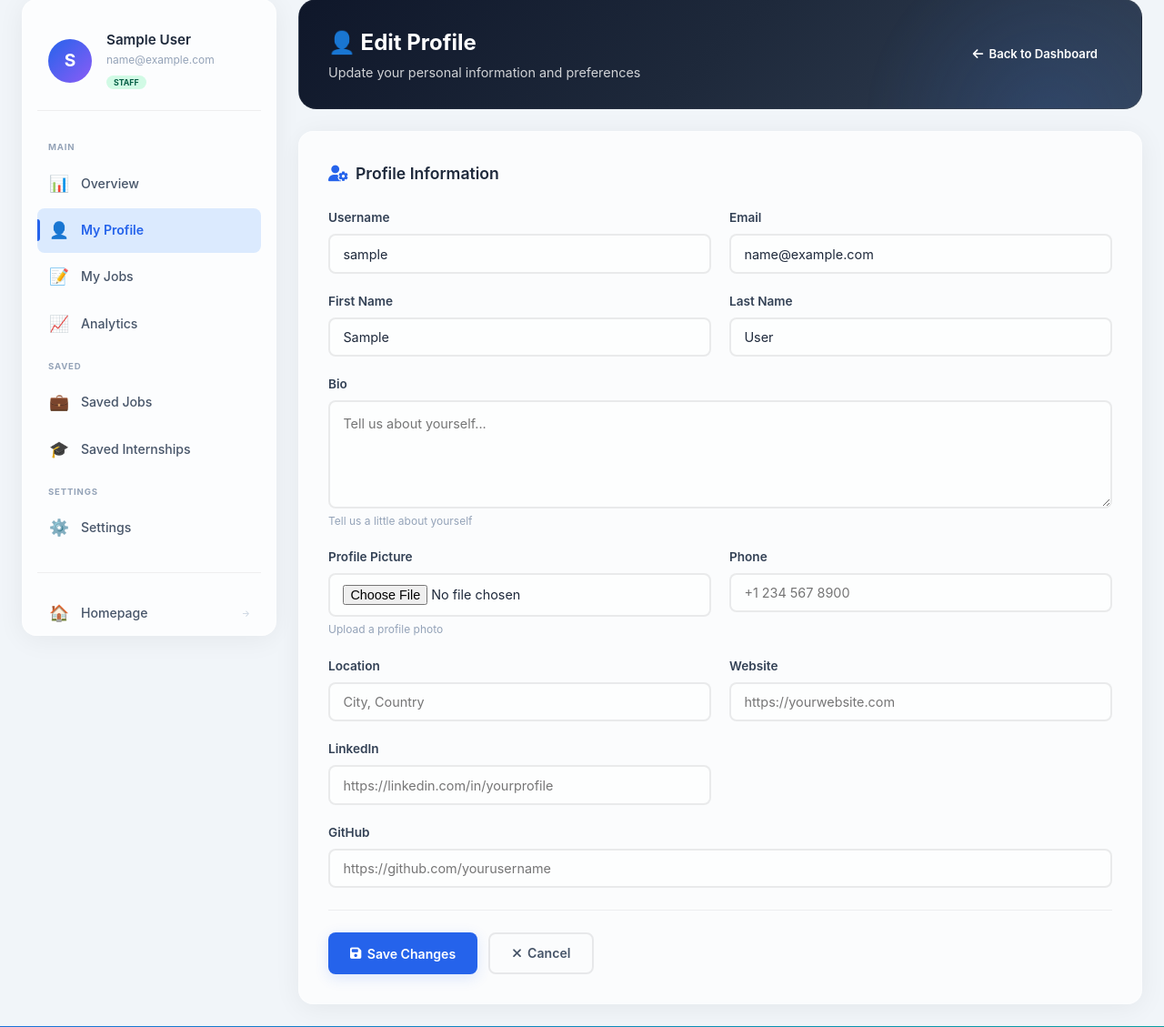
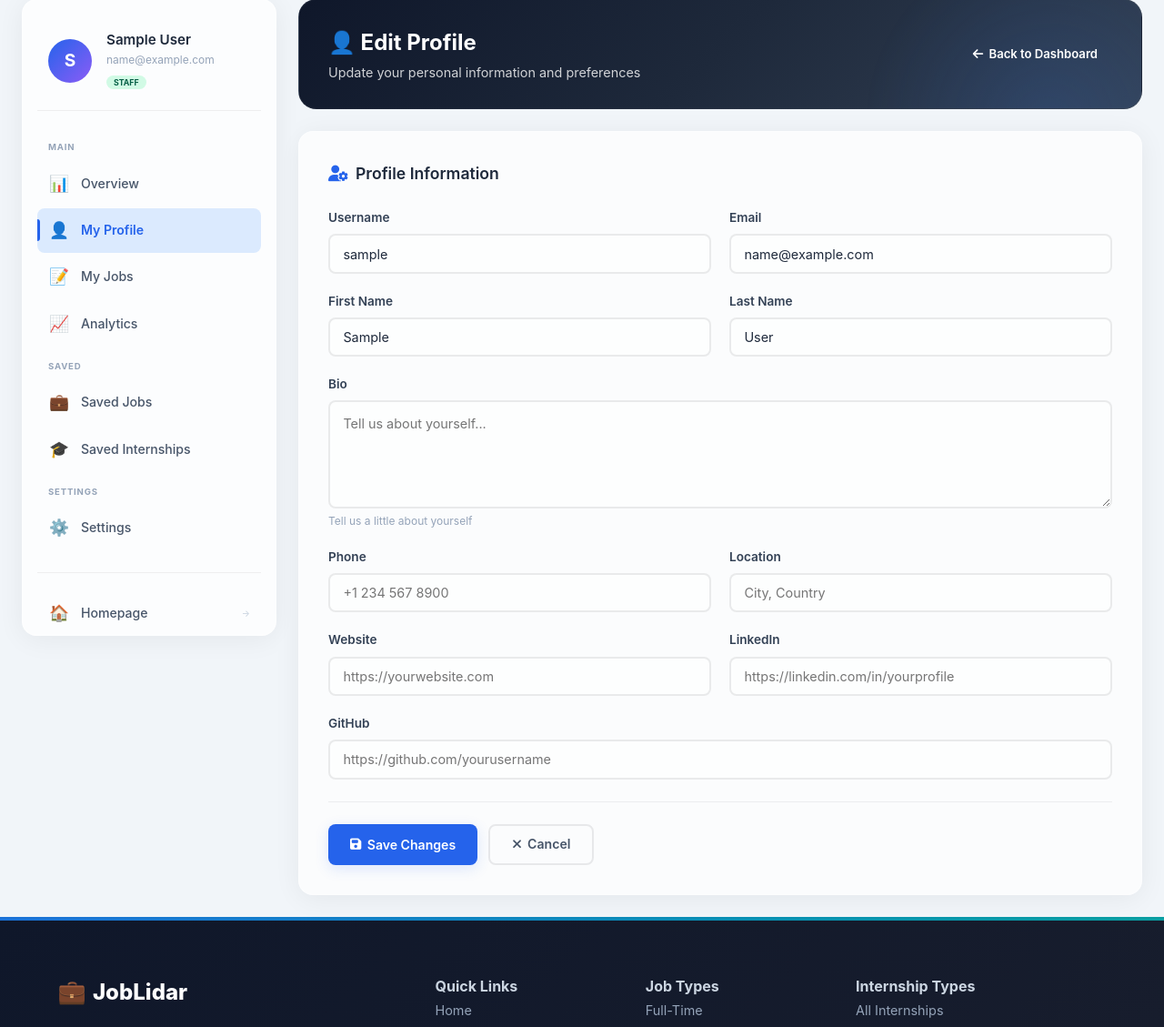
Before and after one commit to danishumer9988/Rf-site-2, a Django app: page /dashboard/profile/ in a window 1280 px wide. Shown: the part 97-1226 px from the top of the page at 91% size. Run offline with Django 5.2, Linux system fonts and the light colour scheme; the visitor is signed in with stand-in values (Sample User, id 1); data that the repository does not hold is empty.

Commit message:
Update project

```diff
--- a/templates/dashboard/profile.html
+++ b/templates/dashboard/profile.html
@@ -589,12 +589,6 @@
                     </div>
 
                     <div class="form-group">
-                        <label>Profile Picture</label>
-                        {{ profile_form.avatar }}
-                        <span class="help-text">Upload a profile photo</span>
-                    </div>
-
-                    <div class="form-group">
                         <label>Phone</label>
                         {{ profile_form.phone }}
                     </div>
```
